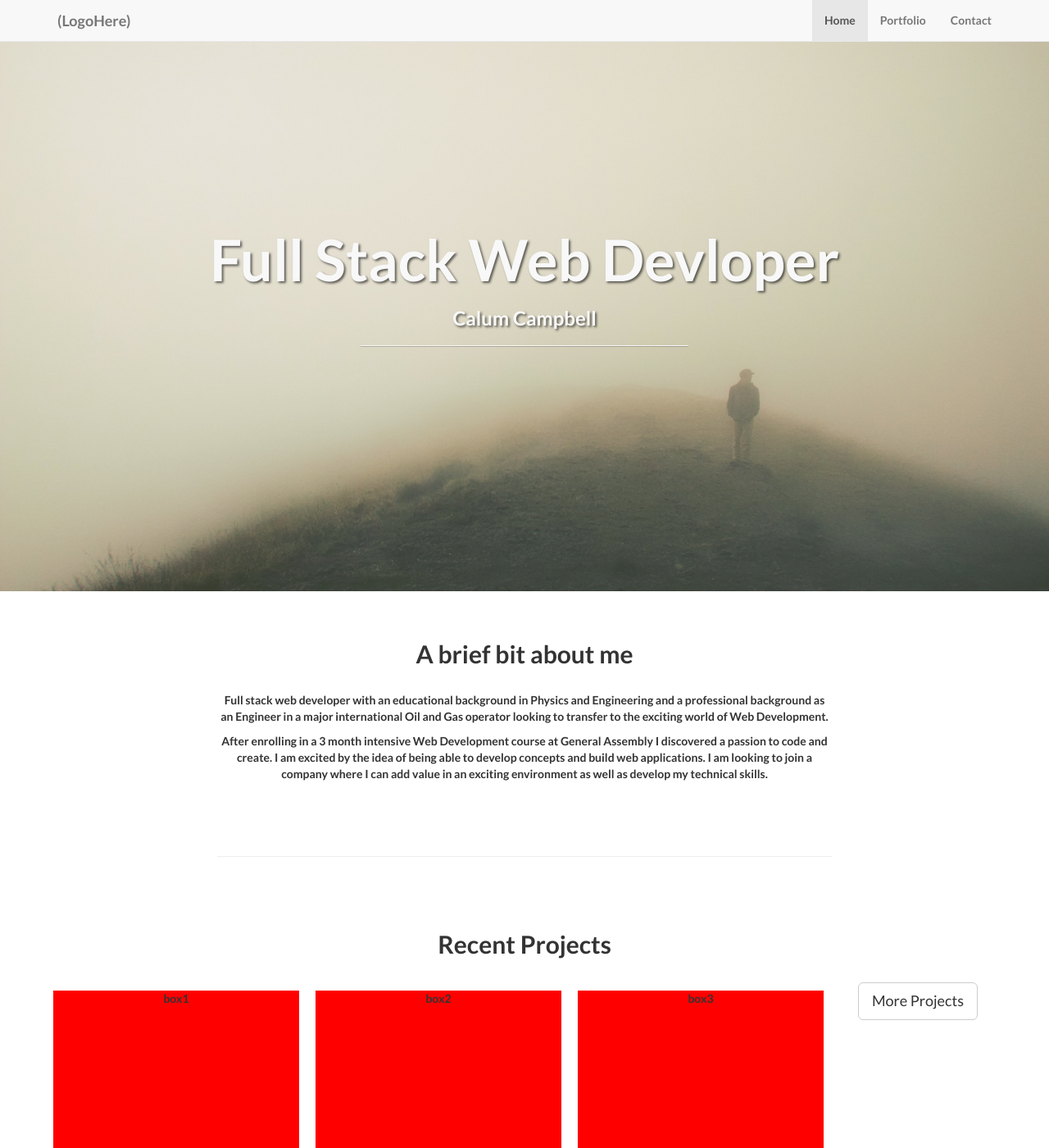
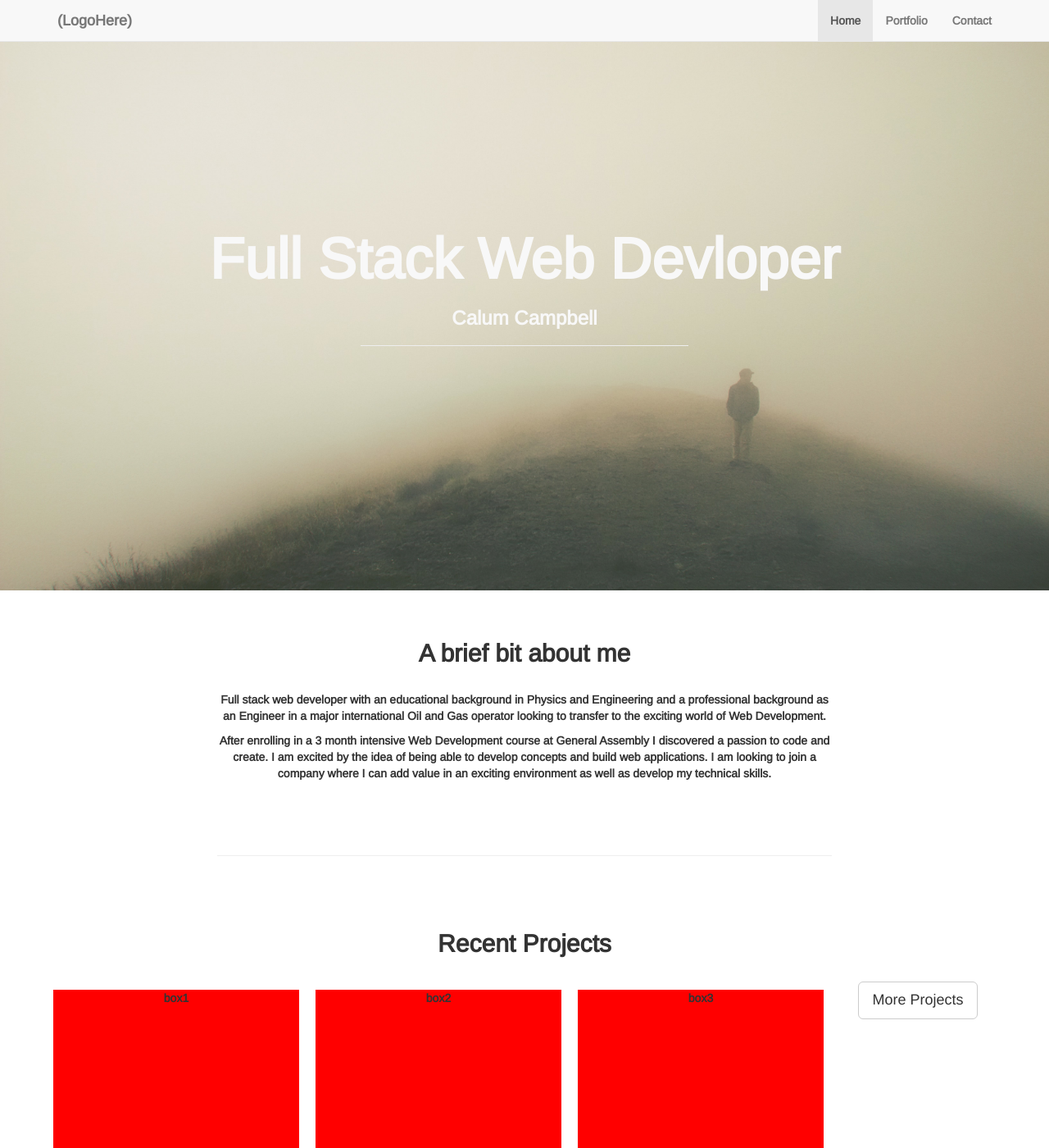
Before and after one commit to Calum-Campbell/Calum-Campbell.github.io, a Jekyll site: the page built from index.html, in a window 1280 px wide and 1400 px high. Shown: the whole window at 82% size. Built offline with Jekyll 4.4.1, drawn with Linux system fonts in a browser that asks for light colours.

Commit message:
Hair line removed

```diff
--- a/_includes/head.html
+++ b/_includes/head.html
@@ -16,6 +16,7 @@
 
     <!-- Custom Fonts -->
     <link href="font-awesome-4.1.0/css/font-awesome.min.css" rel="stylesheet" type="text/css">
+    <link href='https://fonts.googleapis.com/css?family=Arimo' rel='stylesheet' type='text/css'>
     <link href="http://fonts.googleapis.com/css?family=Lato:300,400,700,300italic,400italic,700italic" rel="stylesheet" type="text/css">
 
     <!-- HTML5 Shim and Respond.js IE8 support of HTML5 elements and media queries -->
--- a/_includes/page_content.html
+++ b/_includes/page_content.html
@@ -49,6 +49,7 @@
             <div class="col-lg-2 col-md-4 col-sm-6 life-box">box6
             </div>
             </div>
+            <hr>
         </div>
         <!-- /.container -->
     </div>
--- a/css/landing-page.css
+++ b/css/landing-page.css
@@ -17,7 +17,8 @@ h3,
 h4,
 h5,
 h6 {
-    font-family: "Lato","Helvetica Neue",Helvetica,Arial,sans-serif;
+    /*font-family: "Lato","Helvetica Neue",Helvetica,Arial,sans-serif;*/
+    font-family: 'Arimo', sans-serif;
     font-weight: 700;
 }
 
@@ -43,18 +44,18 @@ h6 {
 
 .intro-message > h1 {
     margin: 0;
-    text-shadow: 2px 2px 3px rgba(0,0,0,0.6);
+    /*text-shadow: 2px 2px 3px rgba(0,0,0,0.6);*/
     font-size: 5em;
 }
 
 .intro-divider {
     width: 400px;
-    border-top: 1px solid #f8f8f8;
-    border-bottom: 1px solid rgba(0,0,0,0.2);
+    /*border-top: 1px solid #f8f8f8;*/
+    /*border-bottom: 1px solid rgba(0,0,0,0.2);*/
 }
 
 .intro-message > h3 {
-    text-shadow: 2px 2px 3px rgba(0,0,0,0.6);
+    /*text-shadow: 2px 2px 3px rgba(0,0,0,0.6);*/
 }
 
 @media(max-width:767px) {
@@ -115,7 +116,7 @@ h6 {
     text-align: center;
     padding: 50px 0 150px;
     /*border-top: 1px solid #e7e7e7;*/
-    border-bottom: 1px solid #e7e7e7;
+    /*border-bottom: 1px solid #e7e7e7;*/
 }
 
 .section-heading {
@@ -125,19 +126,20 @@ h6 {
 .section-heading-spacer {
     float: left;
     width: 200px;
-    border-top: 3px solid #e7e7e7;
+    /*border-top: 3px solid #e7e7e7;*/
 }
 
 .banner {
     padding: 100px 0;
     color: #f8f8f8;
-    background: url(../img/banner-bg.jpg) no-repeat center center;
+    /*background: url(../img/banner-bg.jpg) no-repeat center center;*/
     background-size: cover;
 }
 
 .banner h2 {
     margin: 0;
-    text-shadow: 2px 2px 3px rgba(0,0,0,0.6);
+    color: black;
+    /*text-shadow: 2px 2px 3px rgba(0,0,0,0.6);*/
     font-size: 3em;
 }
 
```
